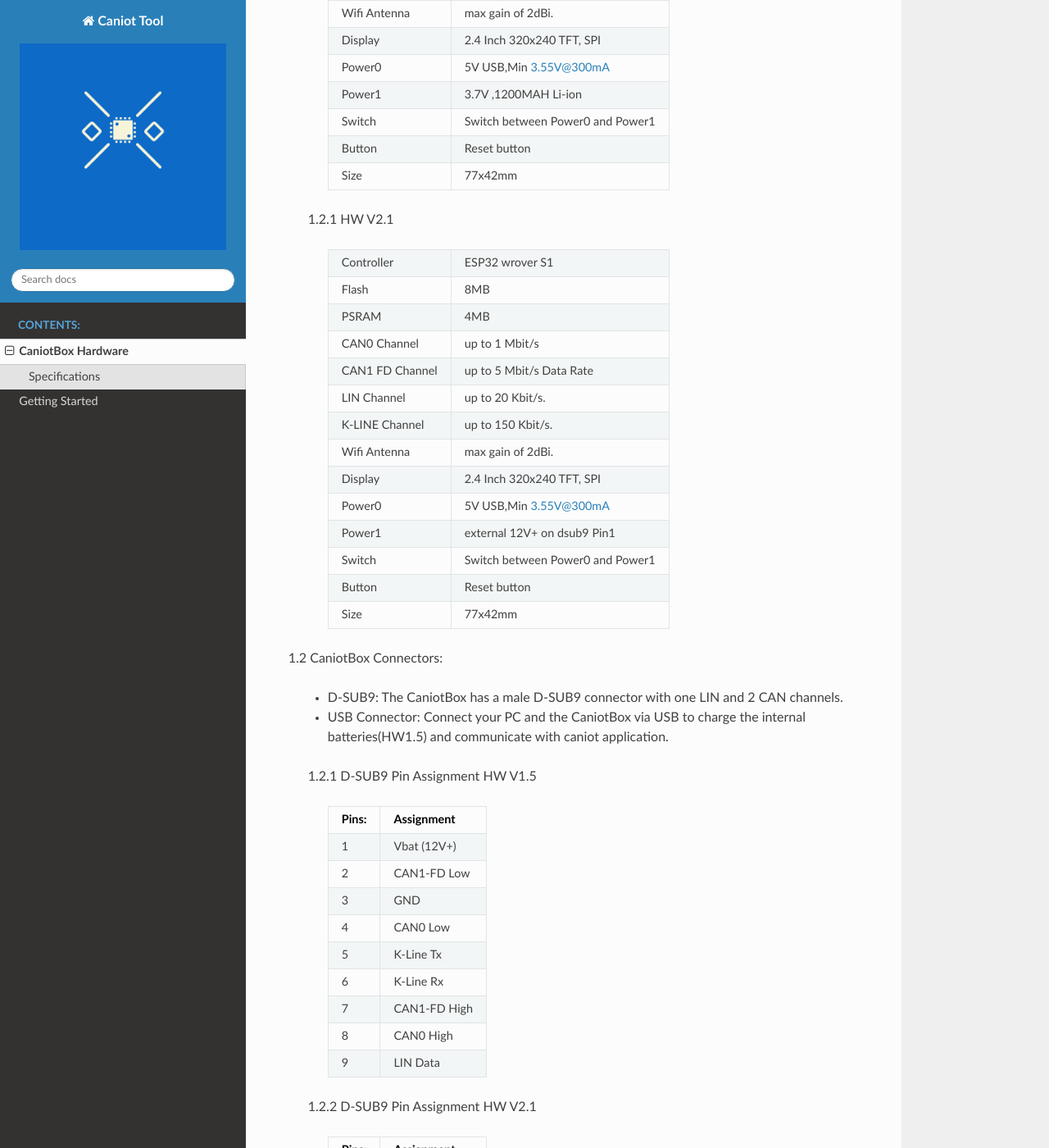
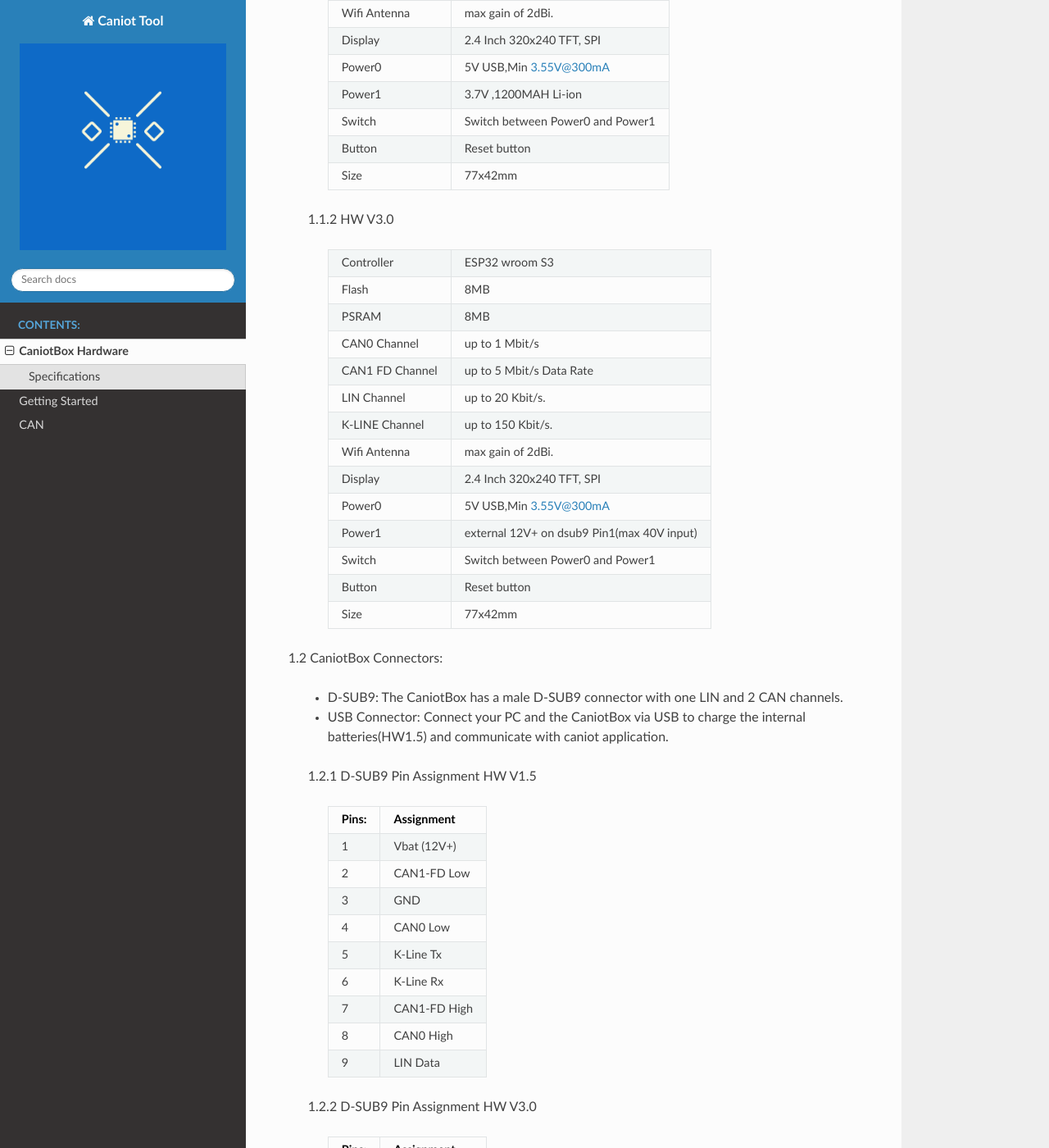
Before and after one commit to caniot/caniot_tools, a Sphinx documentation site: the page built from docs/source/Hardware.rst, in a window 1280 px wide and 1400 px high, scrolled down 1235 px. Shown: the whole window at 82% size. Built offline with Sphinx 7.4.7 and the Read the Docs theme 2.0.0, drawn with Linux system fonts in a browser that asks for light colours.

Commit message:
add CAN docu

```diff
--- a/docs/source/Hardware.rst
+++ b/docs/source/Hardware.rst
@@ -37,12 +37,12 @@
             Size                77x42mm
             ================    ==========================================
 
-        1.2.1	HW V2.1
+        1.1.2	HW V3.0
 
             ================    ==========================================
-            Controller          ESP32 wrover S1
+            Controller          ESP32 wroom S3
             Flash               8MB
-            PSRAM               4MB
+            PSRAM               8MB
             CAN0 Channel        up to 1 Mbit/s
             CAN1 FD Channel     up to 5 Mbit/s Data Rate
             LIN Channel         up to 20 Kbit/s.
@@ -50,7 +50,7 @@
             Wifi Antenna        max gain of 2dBi.
             Display             2.4 Inch 320x240 TFT, SPI
             Power0              5V USB,Min 3.55V@300mA
-            Power1              external 12V+ on dsub9 Pin1
+            Power1              external 12V+ on dsub9 Pin1(max 40V input)
             Switch              Switch between Power0 and Power1
             Button              Reset button
             Size                77x42mm
@@ -81,7 +81,7 @@
             =====  ========================
 
 
-        1.2.2	D-SUB9 Pin Assignment HW V2.1
+        1.2.2	D-SUB9 Pin Assignment HW V3.0
 
 
             =====  ========================
--- a/docs/source/index.rst
+++ b/docs/source/index.rst
@@ -54,3 +54,4 @@
 
    Hardware
    getting-started-caniot
+   CAN
```
Also changed, not shown: docs/source/CAN.rst (added, +125 -0 lines), docs/source/getting-started-caniot.rst (+30 -24 lines), docs/source/images/wifi_client0.PNG (added), docs/source/images/wifi_client1.PNG (added), 2 other files.
